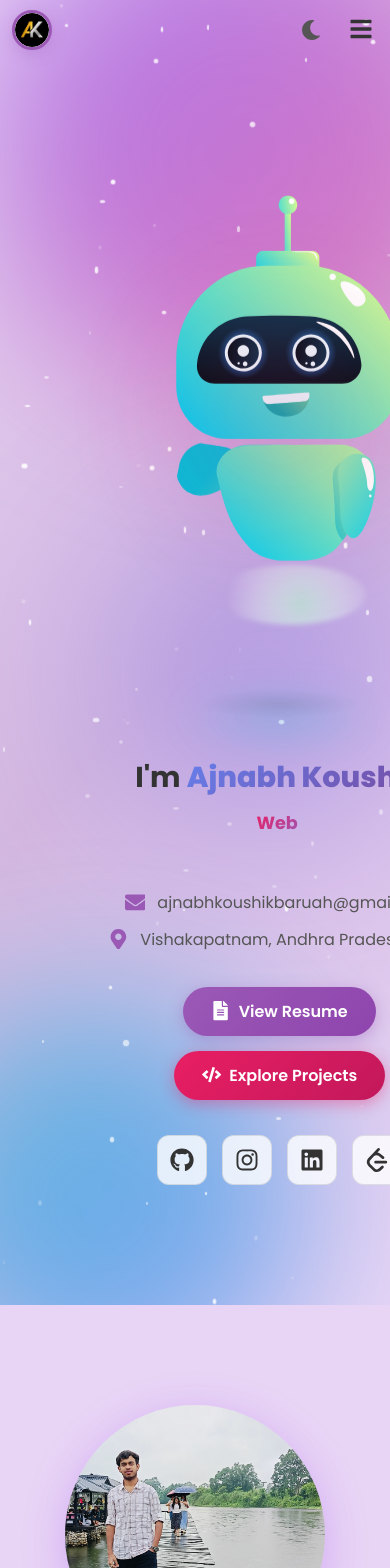
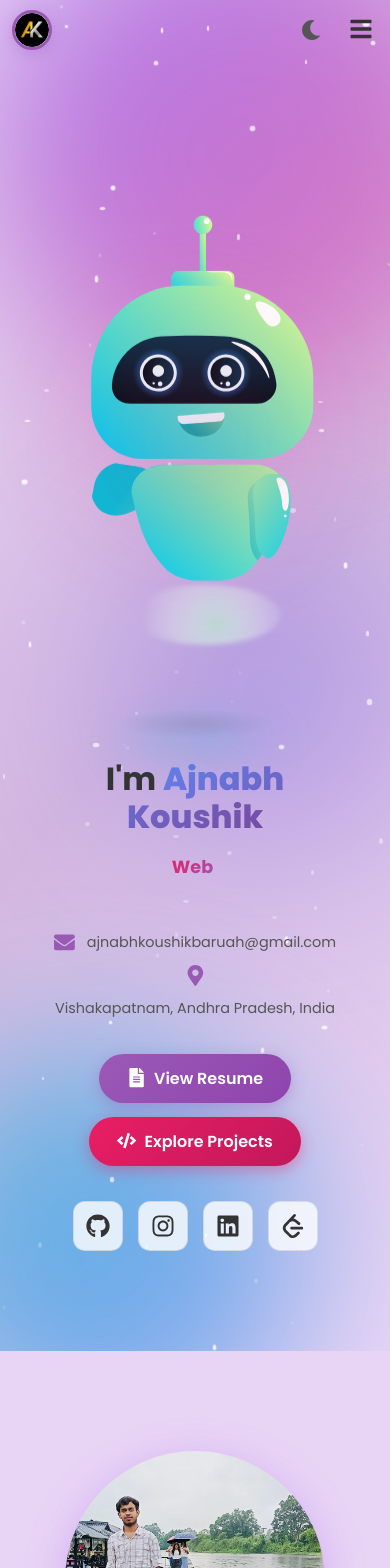
Before and after one commit to AJNABH-KOUSHIK/My-Portfolio, a React (Vite) app: page / in a window 390 px wide. Shown: the top 1568 px of the page. Built offline with nearby package versions, Linux system fonts and the light colour scheme.

Commit message:
Update Hero.css

```diff
--- a/src/components/Hero/Hero.css
+++ b/src/components/Hero/Hero.css
@@ -407,3 +407,71 @@
   background: radial-gradient(ellipse, rgba(6, 182, 212, 0.4) 0%, transparent 70%);
   filter: blur(20px);
 }
+/* ================= MOBILE ================= */
+@media (max-width: 768px) {
+  .hero {
+    min-height: auto;
+    padding: 100px 6% 60px;
+    overflow: hidden;
+  }
+
+  .hero-wrapper {
+    flex-direction: column-reverse;   /* robot on top, text below */
+    gap: 10px;
+    width: 100%;
+  }
+
+  .hero-left,
+  .hero-right {
+    width: 100%;
+    max-width: 100%;
+    text-align: center;
+  }
+
+  /* Robot smaller on phone */
+  .character-image {
+    width: 100% !important;
+    max-width: 280px !important;
+    margin: 0 auto;
+  }
+
+  .character-container {
+    width: 100%;
+    max-width: 280px;
+    margin: 0 auto;
+  }
+
+  /* Name fits the screen */
+  .hero-title {
+    font-size: 2rem;          /* smaller so it doesn't overflow */
+    word-wrap: break-word;
+  }
+
+  .hero-typewriter {
+    font-size: 1.2rem;
+  }
+
+  /* Info items centered */
+  .hero-info {
+    align-items: center;
+  }
+
+  .info-item {
+    justify-content: center;
+    font-size: 0.9rem;
+    flex-wrap: wrap;
+  }
+
+  /* Buttons stacked nicely */
+  .hero-buttons {
+    flex-direction: column;
+    align-items: center;
+    gap: 14px;
+  }
+
+  /* Socials centered */
+  .hero-socials {
+    justify-content: center;
+    flex-wrap: wrap;
+  }
+}
```
